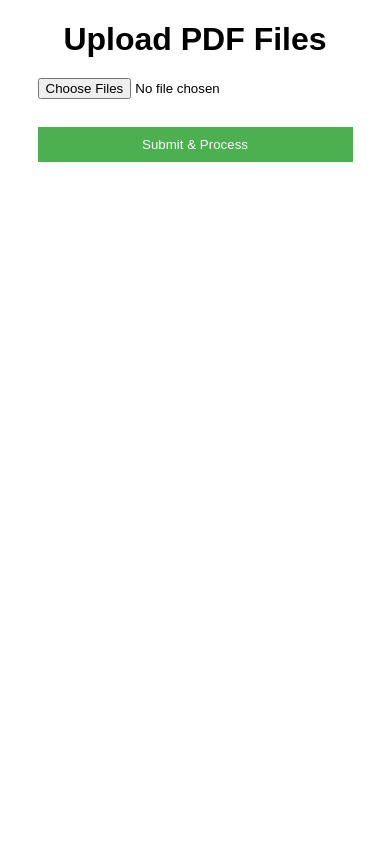
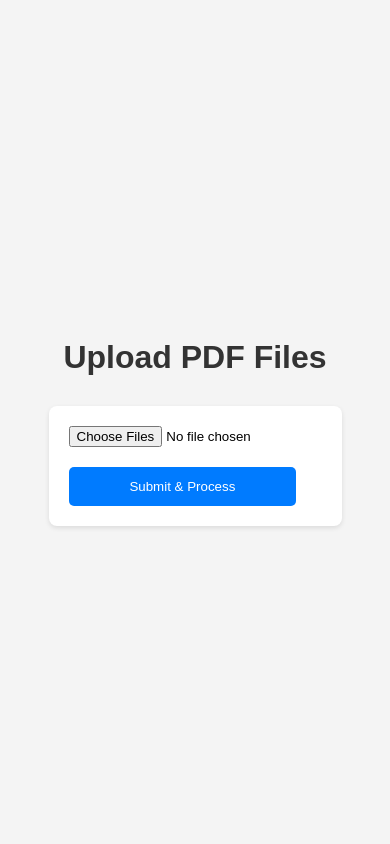
Before and after one commit to MZUHKHAN/pdfchatbot-flask, a Flask app: page / in a window 390 px wide. Run offline with Flask 3, Linux system fonts and the light colour scheme.

Commit message:
Update index.html

```diff
--- a/templates/index.html
+++ b/templates/index.html
@@ -4,44 +4,58 @@
     <title>PDF QA App</title>
     <style>
         body {
-            font-family: sans-serif;
-            margin: 20px;
-            text-align: center;
+            font-family: 'Arial', sans-serif;
+            background-color: #f4f4f4;
+            margin: 0;
+            display: flex;
+            flex-direction: column;
+            align-items: center;
+            justify-content: center;
+            min-height: 100vh;
         }
 
         h1 {
+            color: #333;
+            margin-bottom: 30px;
+        }
+
+        form {
+            background-color: #fff;
+            padding: 30px;
+            border-radius: 8px;
+            box-shadow: 0 2px 5px rgba(0, 0, 0, 0.1);
+        }
+
+        input[type="file"] {
             margin-bottom: 20px;
         }
 
-        form {
-            display: flex;
-            flex-direction: column;
-            align-items: center;
+        button[type="submit"] {
+            background-color: #007bff;
+            color: #fff;
+            border: none;
+            padding: 12px 25px;
+            border-radius: 5px;
+            cursor: pointer;
+            transition: background-color 0.3s ease;
         }
 
-        input[type="file"] {
-            margin-bottom: 10px;
-        }
-
-        button[type="submit"] {
-            padding: 10px 20px;
-            background-color: #4CAF50;
-            color: white;
-            border: none;
-            cursor: pointer;
+        button[type="submit"]:hover {
+            background-color: #0056b3;
         }
 
         .error {
-            color: red;
-            margin-bottom: 10px;
+            color: #dc3545;
+            margin-top: 15px;
         }
 
         /* Mobile responsiveness */
         @media (max-width: 600px) {
-            input[type="file"] {
-                width: 90%;
+            form {
+                padding: 20px;
             }
 
+            input[type="file"],
             button[type="submit"] {
                 width: 90%;
             }
```
